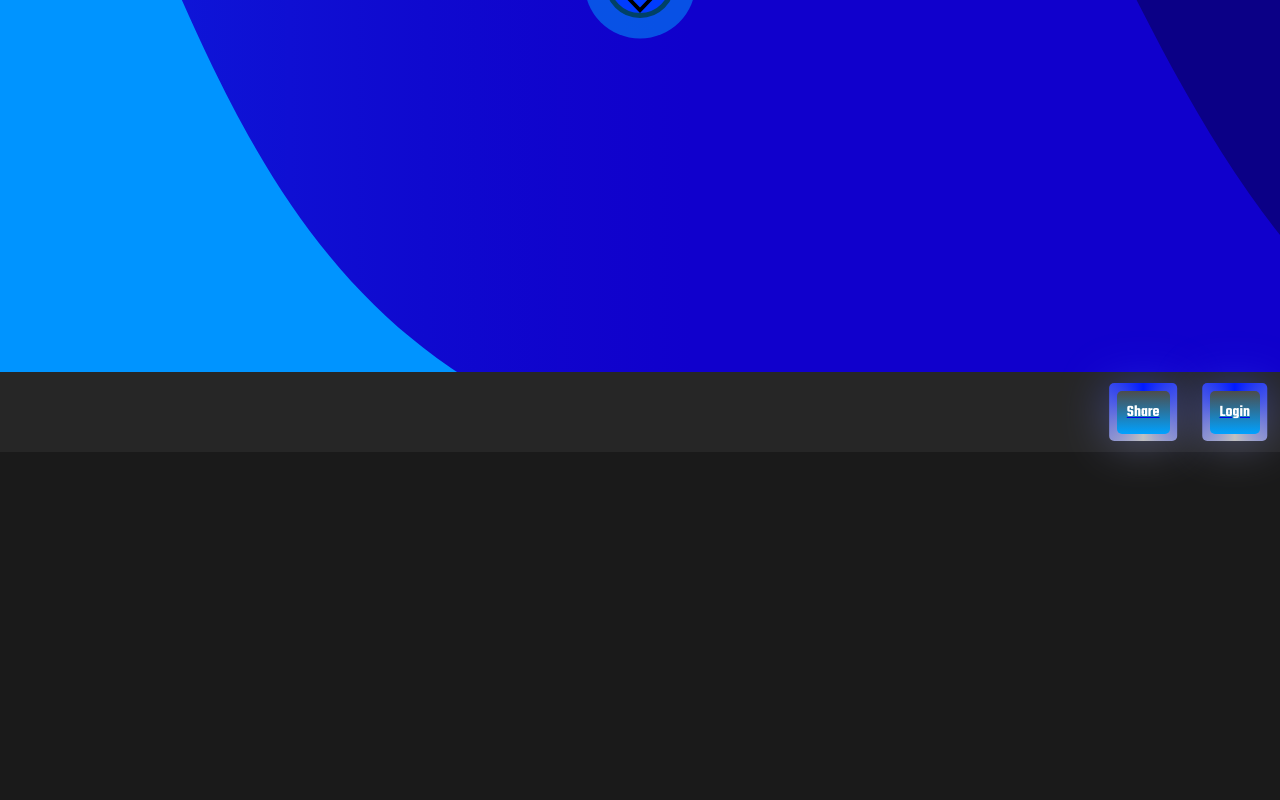
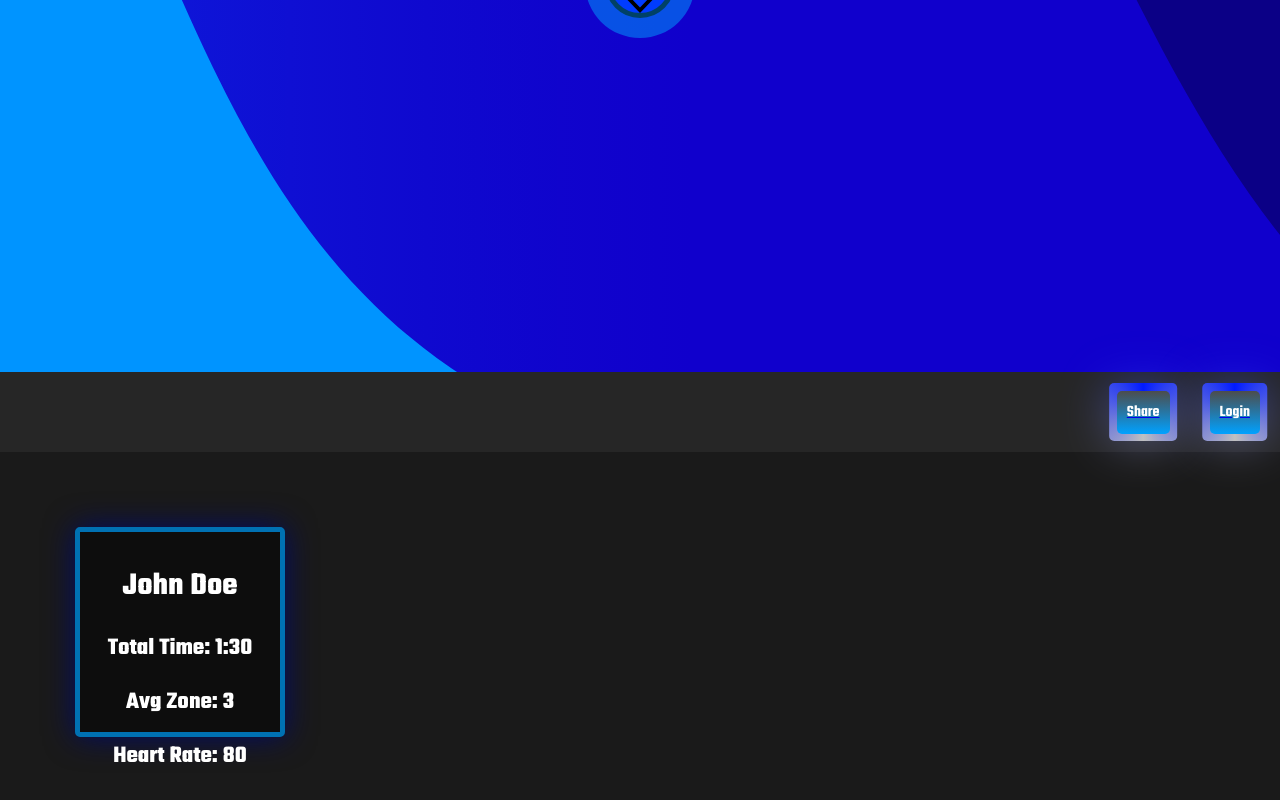
Before and after one commit to TheHeartstriker/FitnessApp, a React (Vite) app in the folder FitnessApp/: page /share in a window 1280 px wide. Shown: the part 428-1228 px from the top of the page. Built offline with nearby package versions, Linux system fonts and the light colour scheme; no server answers.

Commit message:
Grid and adding elements
Created a grid in css and a way to add elements to it

```diff
--- a/FitnessApp/src/Share/Share.css
+++ b/FitnessApp/src/Share/Share.css
@@ -4,6 +4,7 @@
   --grey-1: hsl(0, 0%, 30%);
   --grey-2: hsl(0, 0%, 15%);
   --grey-3: hsl(0, 0%, 10%);
+  --grey-4: hsl(0, 0%, 5%);
 
   /* Blues */
   --Blue-1: hsl(234, 100%, 50%);
@@ -16,7 +17,32 @@
 }
 
 .ShareContainer {
+  display: grid;
+  grid-template-columns: repeat(4, 1fr);
+  grid-template-rows: repeat(2, 1fr);
   background: var(--grey-3);
   width: 100vw;
   height: 90vh;
 }
+
+.Item {
+  position: relative;
+  text-align: center;
+  border: 5px solid var(--Cyan-2);
+  box-shadow: 0 0 30px var(--Blue-3);
+
+  background-color: var(--grey-4);
+
+  margin: 75px;
+  aspect-ratio: 1 / 1;
+  border-radius: 5px;
+  color: #ffffff;
+  padding: 10px;
+  height: 50%;
+  width: 50%;
+  transition: transform 0.3s ease;
+}
+
+.Item:hover {
+  transform: scale(1.2);
+}
--- a/FitnessApp/src/Share/Share.jsx
+++ b/FitnessApp/src/Share/Share.jsx
@@ -1,6 +1,8 @@
 import { useEffect, useState } from "react";
 function Share() {
   const [data, setData] = useState({});
+  //Full elements with related data one for each user
+  const [item, setItem] = useState([]);
   //Gets the shared data from the server based on usernames
   async function fetchData() {
     const options = {
@@ -23,13 +25,35 @@ function Share() {
     }
   }
 
+  function AddItem(Name, TotalTime, Avgzone, HeartRate) {
+    setItem([
+      ...item,
+      {
+        id: item.length,
+        Name: Name,
+        TotalTime: TotalTime,
+        Avgzone: Avgzone,
+        HeartRate: HeartRate,
+      },
+    ]);
+  }
+
   useEffect(() => {
+    //test
+    AddItem("John Doe", "1:30", "3", "80");
     fetchData();
   }, []);
 
   return (
     <div className="ShareContainer">
-      <div className="Item"></div>
+      {item.map((item) => (
+        <div className="Item">
+          <h1>{item.Name}</h1>
+          <h2>Total Time: {item.TotalTime}</h2>
+          <h2>Avg Zone: {item.Avgzone}</h2>
+          <h2>Heart Rate: {item.HeartRate}</h2>
+        </div>
+      ))}
     </div>
   );
 }
```
